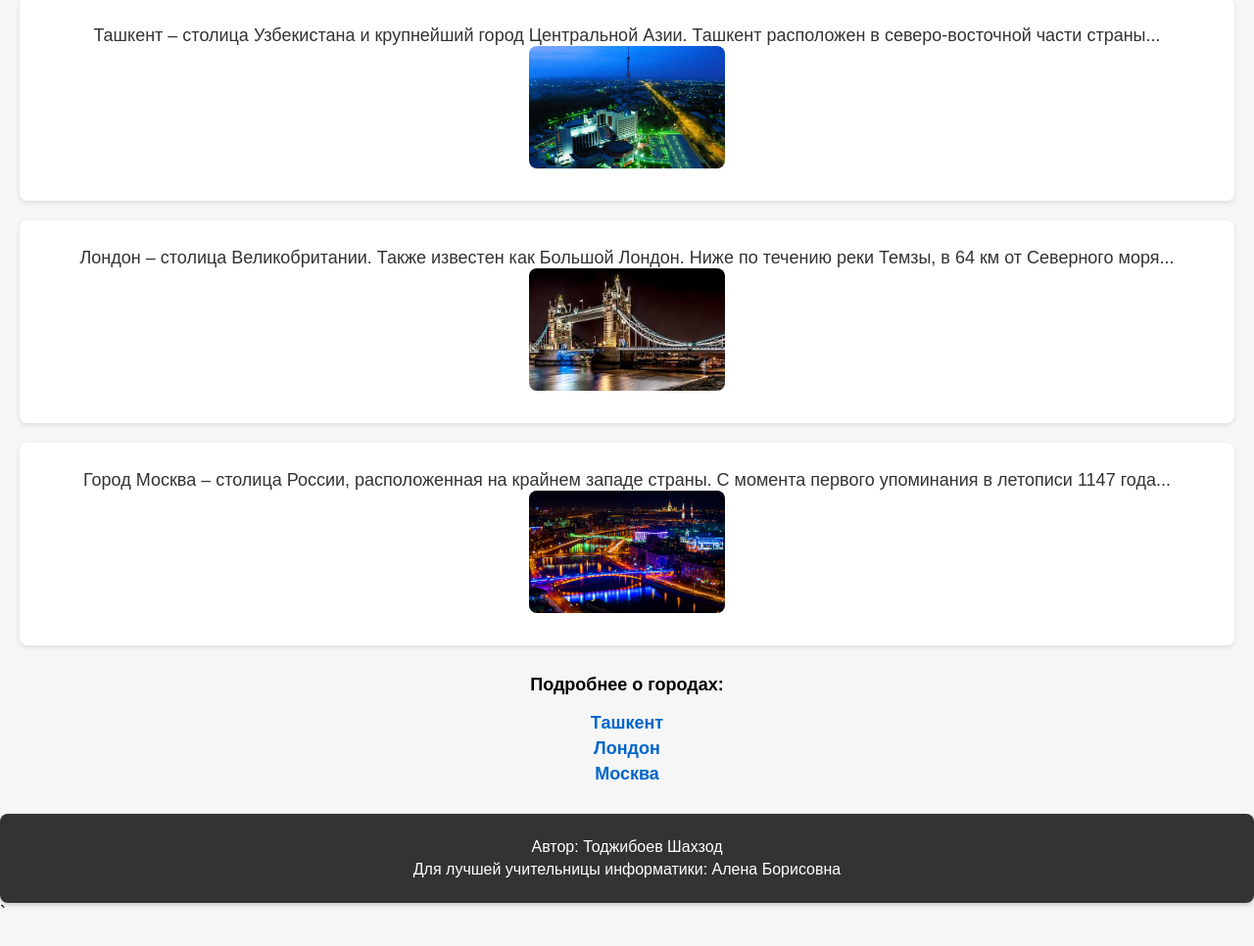
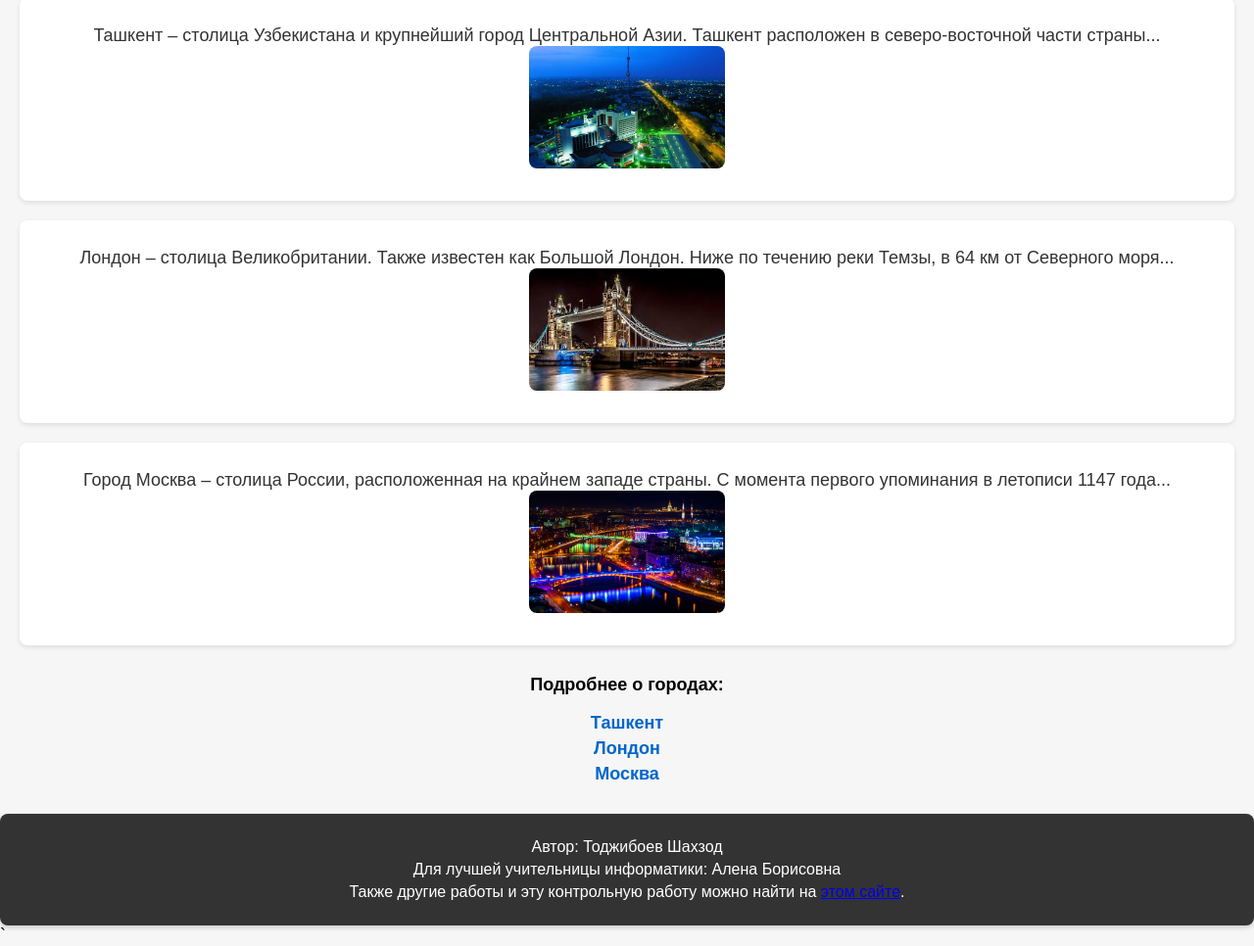
Before and after one commit to Charlie-Lewis/KR-DLYA-INFO, a plain HTML site: page index.html in a window 1280 px wide. Shown: the part 67-1033 px from the top of the page at 98% size. Before the commit the page ends 1010 px from the top, so only its background shows below. Drawn offline with Linux system fonts and the light colour scheme.

Commit message:
Update index.html

```diff
--- a/index.html
+++ b/index.html
@@ -42,6 +42,7 @@
     <footer>
         <p>Автор: Тоджибоев Шахзод</p>
         <p>Для лучшей учительницы информатики: Алена Борисовна</p>
+          <p>Также другие работы и эту контрольную работу можно найти на <a href="https://charlie-lewis.github.io/portfolio/" target="_blank">этом сайте</a>.</p>
     </footer>
 </body>
 </html>
```
